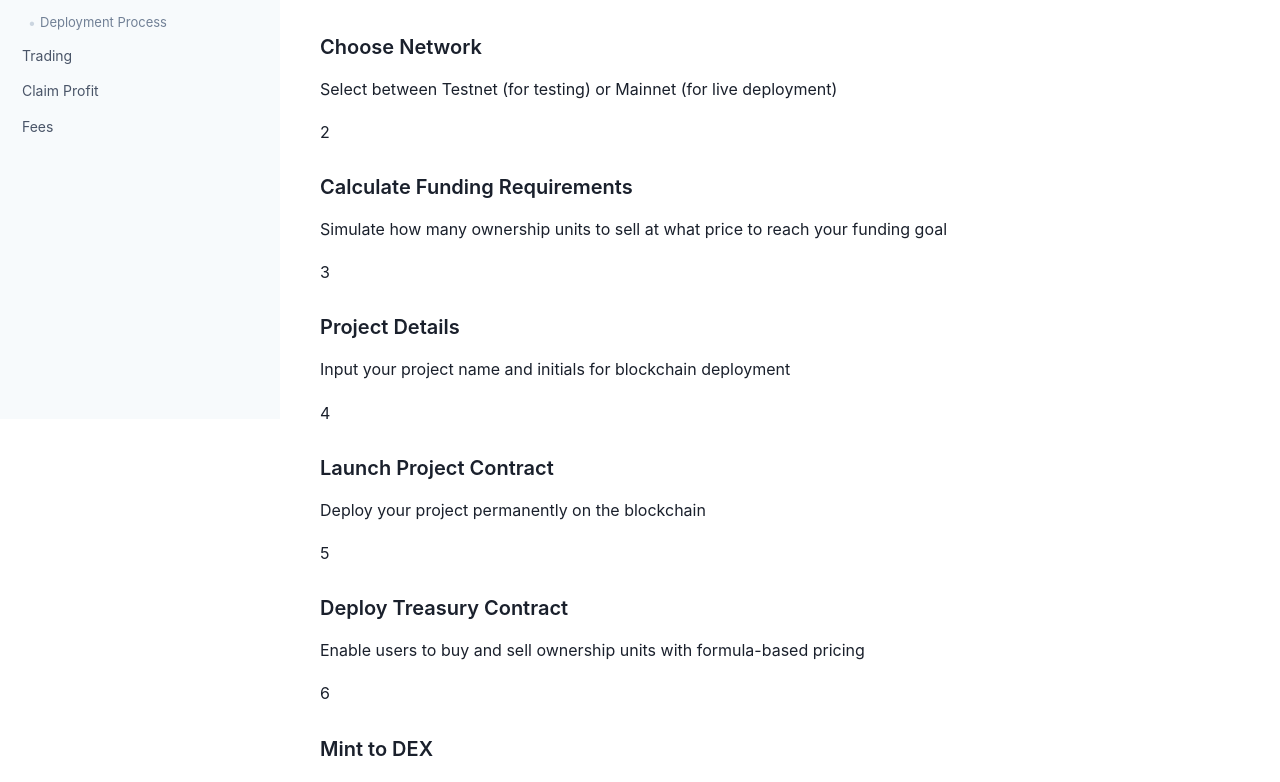
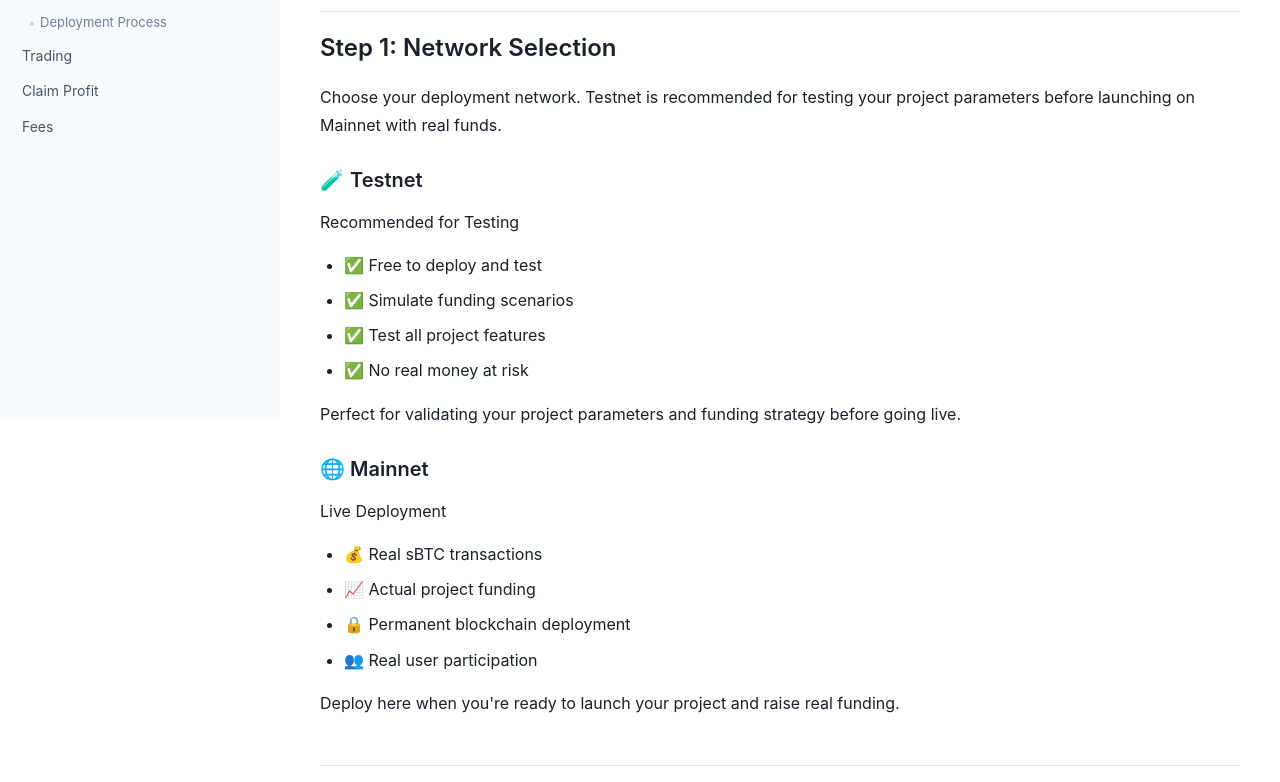
Before and after one commit to Teiko-Nakamoto/TeikoLabs, a Next.js app: page /docs/create-project in a window 1280 px wide. Shown: the part 381-1163 px from the top of the page. Built offline with nearby package versions, Linux system fonts and the light colour scheme.

Commit message:
Remove redundant step overview from Create Project page
- Remove numbered step overview that duplicated section content
- Page now flows directly from intro to detailed sections
- Maintain subsection navigation for quick access to specific steps

```diff
--- a/src/app/docs/create-project/page.js
+++ b/src/app/docs/create-project/page.js
@@ -177,55 +177,7 @@ export default function CreateProjectPage() {
                 sold for funding, with prices determined by our AMM (Automated Market Maker) formula.
               </p>
 
-              <div className="creation-process">
-                <div className="process-step">
-                  <div className="step-number">1</div>
-                  <div className="step-content">
-                    <h3>Choose Network</h3>
-                    <p>Select between Testnet (for testing) or Mainnet (for live deployment)</p>
-                  </div>
-                </div>
 
-                <div className="process-step">
-                  <div className="step-number">2</div>
-                  <div className="step-content">
-                    <h3>Calculate Funding Requirements</h3>
-                    <p>Simulate how many ownership units to sell at what price to reach your funding goal</p>
-                  </div>
-                </div>
-
-                <div className="process-step">
-                  <div className="step-number">3</div>
-                  <div className="step-content">
-                    <h3>Project Details</h3>
-                    <p>Input your project name and initials for blockchain deployment</p>
-                  </div>
-                </div>
-
-                <div className="process-step">
-                  <div className="step-number">4</div>
-                  <div className="step-content">
-                    <h3>Launch Project Contract</h3>
-                    <p>Deploy your project permanently on the blockchain</p>
-                  </div>
-                </div>
-
-                <div className="process-step">
-                  <div className="step-number">5</div>
-                  <div className="step-content">
-                    <h3>Deploy Treasury Contract</h3>
-                    <p>Enable users to buy and sell ownership units with formula-based pricing</p>
-                  </div>
-                </div>
-
-                <div className="process-step">
-                  <div className="step-number">6</div>
-                  <div className="step-content">
-                    <h3>Mint to DEX</h3>
-                    <p>Mint the full supply of tokens to the decentralized exchange</p>
-                  </div>
-                </div>
-              </div>
             </section>
 
             <section id="network-selection" className="docs-section">
```
